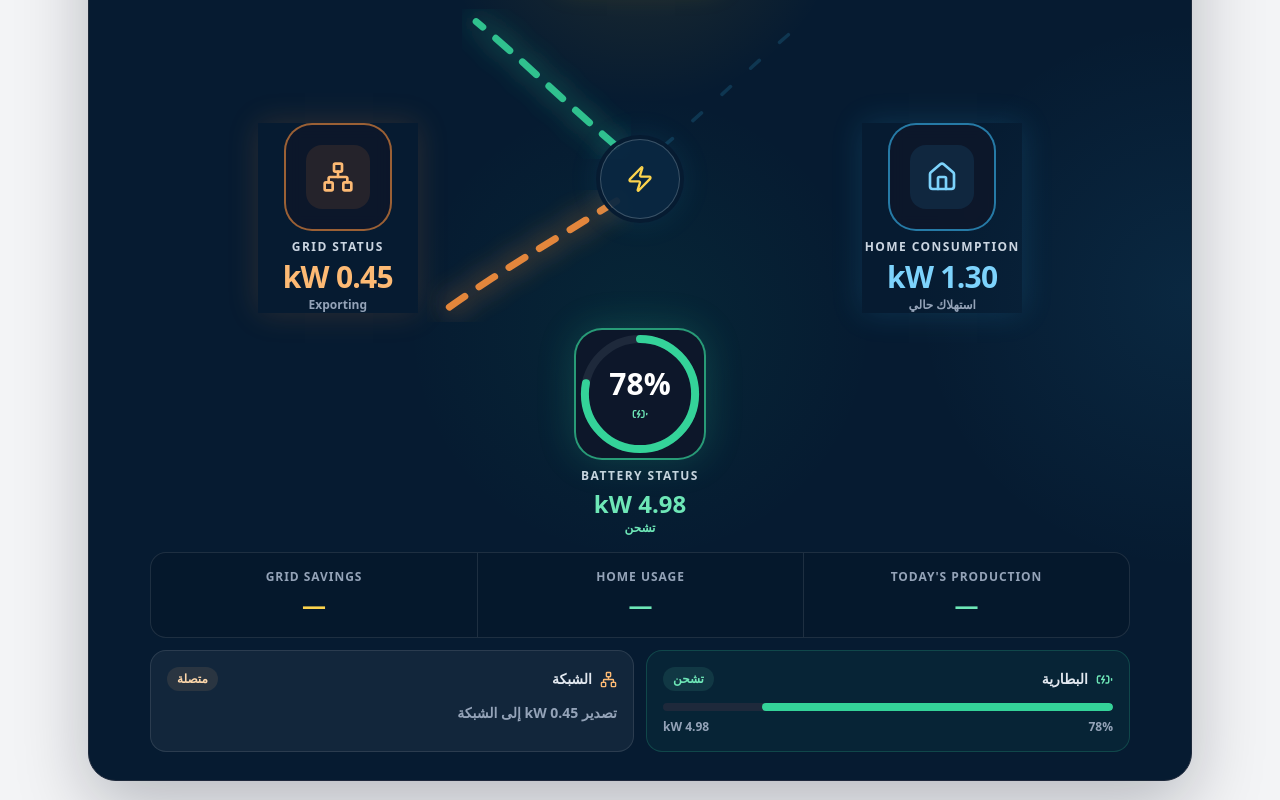
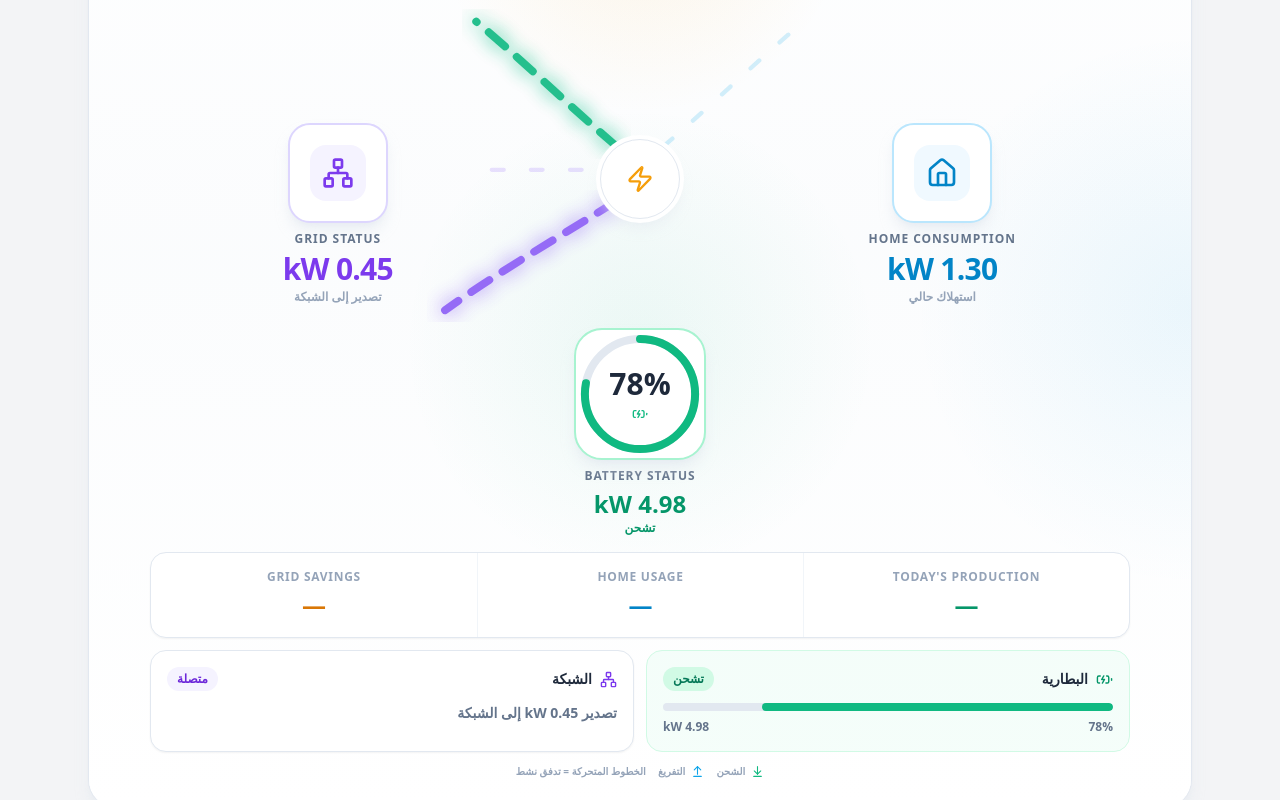
Before and after one commit to mahmoudbir-glitch/Shamsak, a Next.js app: page / in a window 1280 px wide. Shown: the part 460-1260 px from the top of the page. Built offline with nearby package versions, Linux system fonts and the light colour scheme.

Commit message:
feat: redesign solar hero with light interactive energy flow

```diff
--- a/src/components/solar-hero.tsx
+++ b/src/components/solar-hero.tsx
@@ -4,6 +4,8 @@ import {
   Network,
   Sun,
   Zap,
+  ArrowDownToLine,
+  ArrowUpFromLine,
 } from "lucide-react";
 import type { ReactNode } from "react";
 import type { EnergySnapshot } from "@/lib/energy";
@@ -23,32 +25,37 @@ function clamp(value: number, min: number, max: number) {
   return Math.min(max, Math.max(min, value));
 }
 
-const tone = {
+const tone: Record<FlowTone, {
+  text: string;
+  border: string;
+  icon: string;
+  soft: string;
+}> = {
   solar: {
-    text: "text-amber-300",
-    border: "border-amber-400/60",
-    glow: "shadow-[0_0_30px_rgba(251,191,36,.18)]",
-    icon: "bg-amber-400/10 text-amber-300",
+    text: "text-amber-600",
+    border: "border-amber-300",
+    icon: "bg-amber-50 text-amber-500",
+    soft: "bg-amber-50",
   },
   grid: {
-    text: "text-orange-300",
-    border: "border-orange-400/60",
-    glow: "shadow-[0_0_30px_rgba(251,146,60,.16)]",
-    icon: "bg-orange-400/10 text-orange-300",
+    text: "text-violet-600",
+    border: "border-violet-200",
+    icon: "bg-violet-50 text-violet-600",
+    soft: "bg-violet-50",
   },
   home: {
-    text: "text-sky-300",
-    border: "border-sky-400/60",
-    glow: "shadow-[0_0_30px_rgba(56,189,248,.16)]",
-    icon: "bg-sky-400/10 text-sky-300",
+    text: "text-sky-600",
+    border: "border-sky-200",
+    icon: "bg-sky-50 text-sky-600",
+    soft: "bg-sky-50",
   },
   battery: {
-    text: "text-emerald-300",
-    border: "border-emerald-400/60",
-    glow: "shadow-[0_0_30px_rgba(52,211,153,.18)]",
-    icon: "bg-emerald-400/10 text-emerald-300",
+    text: "text-emerald-600",
+    border: "border-emerald-200",
+    icon: "bg-emerald-50 text-emerald-600",
+    soft: "bg-emerald-50",
   },
-} satisfies Record<FlowTone, Record<string, string>>;
+};
 
 function EnergyNode({
   title,
@@ -66,17 +73,20 @@ function EnergyNode({
   const t = tone[variant];
 
   return (
-    <div
-      className={`relative z-20 flex w-[112px] flex-col items-center text-center sm:w-[160px] ${t.glow}`}
-    >
+    <div className="relative z-20 flex w-[112px] flex-col items-center text-center sm:w-[160px]">
       <div
-        className={`flex h-[78px] w-[78px] items-center justify-center rounded-[22px] border-2 bg-slate-900/85 backdrop-blur sm:h-[108px] sm:w-[108px] sm:rounded-[28px] ${t.border}`}
+        className={[
+          "flex h-[72px] w-[72px] items-center justify-center rounded-[22px]",
+          "border-2 bg-white shadow-lg shadow-slate-200/70 sm:h-[100px] sm:w-[100px]",
+          t.border,
+        ].join(" ")}
       >
-        <div className={`flex h-12 w-12 items-center justify-center rounded-2xl sm:h-16 sm:w-16 ${t.icon}`}>
+        <div className={`flex h-12 w-12 items-center justify-center rounded-2xl sm:h-14 sm:w-14 ${t.icon}`}>
           {icon}
         </div>
       </div>
-      <p className="mt-2 text-[10px] font-black tracking-[0.12em] text-slate-300 sm:text-xs">
+
+      <p className="mt-2 text-[10px] font-black tracking-[0.08em] text-slate-500 sm:text-xs">
         {title}
       </p>
       <p className={`mt-1 text-xl font-black tracking-tight sm:text-3xl ${t.text}`}>
@@ -100,23 +110,31 @@ function BatteryNode({
 }) {
   const safe = clamp(Math.round(soc), 0, 100);
   const circumference = 2 * Math.PI * 31;
-  const stroke = state === "discharging" ? "#38bdf8" : "#34d399";
+  const charging = state === "charging";
+  const discharging = state === "discharging";
 
   return (
     <div className="relative z-20 flex w-[140px] flex-col items-center text-center sm:w-[180px]">
-      <div className="relative flex h-[112px] w-[112px] items-center justify-center rounded-[28px] border-2 border-emerald-400/70 bg-slate-900/90 shadow-[0_0_38px_rgba(52,211,153,.2)] sm:h-[132px] sm:w-[132px]">
+      <div className="relative flex h-[112px] w-[112px] items-center justify-center rounded-[28px] border-2 border-emerald-200 bg-white shadow-lg shadow-slate-200/70 sm:h-[132px] sm:w-[132px]">
         <svg
-          className="-rotate-90 absolute inset-0 h-full w-full"
+          className="absolute inset-0 h-full w-full -rotate-90"
           viewBox="0 0 72 72"
           aria-hidden="true"
         >
-          <circle cx="36" cy="36" r="31" fill="none" stroke="#1e293b" strokeWidth="4.5" />
           <circle
             cx="36"
             cy="36"
             r="31"
             fill="none"
-            stroke={stroke}
+            stroke="#e2e8f0"
+            strokeWidth="4.5"
+          />
+          <circle
+            cx="36"
+            cy="36"
+            r="31"
+            fill="none"
+            stroke={discharging ? "#0ea5e9" : "#10b981"}
             strokeWidth="4.5"
             strokeLinecap="round"
             strokeDasharray={circumference}
@@ -124,22 +142,24 @@ function BatteryNode({
             className="transition-all duration-700"
           />
         </svg>
+
         <div className="relative">
-          <p className="text-2xl font-black text-white sm:text-3xl">{safe}%</p>
+          <p className="text-2xl font-black text-slate-800 sm:text-3xl">{safe}%</p>
           <BatteryCharging
             size={16}
-            className={state === "discharging" ? "mx-auto mt-1 text-sky-300" : "mx-auto mt-1 text-emerald-300"}
+            className={discharging ? "mx-auto mt-1 text-sky-500" : "mx-auto mt-1 text-emerald-500"}
             aria-hidden="true"
           />
         </div>
       </div>
-      <p className="mt-2 text-[10px] font-black tracking-[0.12em] text-slate-300 sm:text-xs">
+
+      <p className="mt-2 text-[10px] font-black tracking-[0.08em] text-slate-500 sm:text-xs">
         BATTERY STATUS
       </p>
-      <p className="mt-1 text-lg font-black text-emerald-300 sm:text-2xl">
+      <p className={`mt-1 text-lg font-black sm:text-2xl ${discharging ? "text-sky-600" : "text-emerald-600"}`}>
         {kw(power)} kW
       </p>
-      <p className={`text-xs font-bold ${state === "discharging" ? "text-sky-300" : "text-emerald-300"}`}>
+      <p className={`text-xs font-bold ${charging ? "text-emerald-600" : discharging ? "text-sky-600" : "text-slate-500"}`}>
         {batteryStateLabel(state)}
       </p>
     </div>
@@ -164,39 +184,15 @@ function FlowMap({
   gridExport: boolean;
 }) {
   const paths = [
-    {
-      d: "M50 25 C50 33 50 38 50 47",
-      color: "#fbbf24",
-      active: solarActive,
-    },
-    {
-      d: "M31 51 C38 51 42 51 47 51",
-      color: "#fb923c",
-      active: gridActive,
-    },
-    {
-      d: "M69 51 C62 51 58 51 53 51",
-      color: "#38bdf8",
-      active: homeActive,
-    },
-    {
-      d: "M50 56 C50 63 50 68 50 76",
-      color: charging ? "#34d399" : "#38bdf8",
-      active: batteryActive,
-    },
-    {
-      d: "M47 48 C40 42 35 37 29 32",
-      color: "#34d399",
-      active: charging,
-    },
-    {
-      d: "M53 48 C60 42 65 37 71 32",
-      color: "#38bdf8",
-      active: discharging,
-    },
+    { d: "M50 25 C50 33 50 39 50 47", color: "#f59e0b", active: solarActive },
+    { d: "M31 51 C38 51 42 51 47 51", color: "#8b5cf6", active: gridActive && !gridExport },
+    { d: "M69 51 C62 51 58 51 53 51", color: "#0ea5e9", active: homeActive },
+    { d: "M50 56 C50 63 50 68 50 76", color: charging ? "#10b981" : "#0ea5e9", active: batteryActive },
+    { d: "M47 48 C40 42 35 37 29 32", color: "#10b981", active: charging },
+    { d: "M53 48 C60 42 65 37 71 32", color: "#0ea5e9", active: discharging },
     {
       d: gridExport ? "M47 55 C39 60 32 64 25 69" : "M25 69 C32 64 39 60 47 55",
-      color: "#fb923c",
+      color: "#8b5cf6",
       active: gridActive && gridExport,
     },
   ];
@@ -210,7 +206,7 @@ function FlowMap({
     >
       <defs>
         <filter id="energy-glow">
-          <feGaussianBlur stdDeviation="1.8" result="blur" />
+          <feGaussianBlur stdDeviation="1.2" result="blur" />
           <feMerge>
             <feMergeNode in="blur" />
             <feMergeNode in="SourceGraphic" />
@@ -224,15 +220,15 @@ function FlowMap({
             d={path.d}
             fill="none"
             stroke={path.color}
-            strokeWidth={path.active ? "0.9" : "0.45"}
-            strokeDasharray={path.active ? "2.4 2.2" : "1.5 3.5"}
+            strokeWidth={path.active ? "1" : "0.55"}
+            strokeDasharray={path.active ? "2.8 2" : "1.5 3.5"}
             strokeLinecap="round"
-            opacity={path.active ? 0.9 : 0.16}
+            opacity={path.active ? 0.9 : 0.18}
             filter={path.active ? "url(#energy-glow)" : undefined}
           />
           {path.active && (
-            <circle r="1.25" fill={path.color} filter="url(#energy-glow)">
-              <animateMotion dur="1.7s" repeatCount="indefinite" path={path.d} />
+            <circle r="1.15" fill={path.color} filter="url(#energy-glow)">
+              <animateMotion dur="1.6s" repeatCount="indefinite" path={path.d} />
             </circle>
           )}
         </g>
@@ -241,18 +237,37 @@ function FlowMap({
   );
 }
 
+function Stat({
+  label,
+  value,
+  toneClass,
+}: {
+  label: string;
+  value: string;
+  toneClass: string;
+}) {
+  return (
+    <div className="min-w-0 px-2 py-4 text-center sm:px-4">
+      <p className="truncate text-[9px] font-black tracking-[0.06em] text-slate-400 sm:text-xs">
+        {label}
+      </p>
+      <p className={`mt-1 text-lg font-black sm:text-2xl ${toneClass}`}>{value}</p>
+    </div>
+  );
+}
+
 export function SolarHero({ data }: SolarHeroProps) {
   if (!data) {
     return (
       <section
-        aria-label="شمسك - تدفق الطاقة"
-        className="overflow-hidden rounded-[28px] border border-slate-200 bg-slate-950 shadow-[0_20px_60px_rgba(15,23,42,.18)]"
+        aria-label="شمسك — تدفق الطاقة"
+        className="overflow-hidden rounded-[28px] border border-slate-200 bg-white shadow-lg shadow-slate-200/60"
       >
         <div className="flex min-h-[520px] items-center justify-center p-6">
           <div className="text-center" role="status" aria-live="polite">
-            <Sun className="mx-auto animate-pulse text-amber-300" size={42} aria-hidden="true" />
-            <p className="mt-4 font-black text-white">جارٍ تحميل بيانات الطاقة…</p>
-            <p className="mt-1 text-xs text-slate-400">يتم تجهيز مخطط التدفق اللحظي</p>
+            <Sun className="mx-auto animate-pulse text-amber-500" size={42} aria-hidden="true" />
+            <p className="mt-4 font-black text-slate-800">جارٍ تحميل بيانات الطاقة…</p>
+            <p className="mt-1 text-xs text-slate-500">يتم تجهيز مخطط التدفق اللحظي</p>
           </div>
         </div>
       </section>
@@ -284,55 +299,56 @@ export function SolarHero({ data }: SolarHeroProps) {
   return (
     <section
       aria-labelledby="solar-hero-title"
-      className="overflow-hidden rounded-[28px] border border-slate-800 bg-[#061b31] text-white shadow-[0_24px_70px_rgba(2,12,27,.25)]"
+      className="overflow-hidden rounded-[28px] border border-slate-200 bg-white text-slate-900 shadow-lg shadow-slate-200/70"
     >
-      <header className="flex items-center justify-between gap-3 border-b border-white/10 bg-[#071f36]/90 px-4 py-4 sm:px-6">
+      <header className="flex items-center justify-between gap-3 border-b border-slate-100 bg-white px-4 py-4 sm:px-6">
         <div className="flex min-w-0 items-center gap-3">
-          <div className="flex h-11 w-11 shrink-0 items-center justify-center rounded-2xl border border-amber-300/40 bg-amber-300/10 text-amber-300 shadow-[0_0_25px_rgba(251,191,36,.14)]">
+          <div className="flex h-11 w-11 shrink-0 items-center justify-center rounded-2xl border border-amber-200 bg-amber-50 text-amber-500">
             <Sun size={24} aria-hidden="true" />
           </div>
           <div className="min-w-0">
-            <h2 id="solar-hero-title" className="text-xl font-black">
-              شمسك ☀️
+            <h2 id="solar-hero-title" className="text-xl font-black text-slate-900">
+              شمسك
             </h2>
-            <p className="truncate text-xs font-semibold text-slate-400">
+            <p className="truncate text-xs font-semibold text-slate-500">
               إدارة ومراقبة الطاقة الشمسية
             </p>
           </div>
         </div>
+
         <span
           className={`shrink-0 rounded-full border px-3 py-1.5 text-[10px] font-black ${
             data.source === "demo"
-              ? "border-amber-300/30 bg-amber-300/10 text-amber-200"
-              : "border-emerald-300/30 bg-emerald-300/10 text-emerald-200"
+              ? "border-amber-200 bg-amber-50 text-amber-700"
+              : "border-emerald-200 bg-emerald-50 text-emerald-700"
           }`}
         >
           {data.source === "demo" ? "DEMO" : "LIVE"}
         </span>
       </header>
 
-      <div className="relative overflow-hidden px-3 py-5 sm:px-6 sm:py-7">
+      <div className="relative overflow-hidden bg-gradient-to-b from-white via-slate-50/60 to-white px-3 py-5 sm:px-6 sm:py-7">
         <div
           className="pointer-events-none absolute inset-0"
           aria-hidden="true"
           style={{
             background:
-              "radial-gradient(circle at 50% 18%, rgba(251,191,36,.12), transparent 20%), radial-gradient(circle at 50% 58%, rgba(16,185,129,.07), transparent 28%), radial-gradient(circle at 100% 55%, rgba(56,189,248,.08), transparent 22%)",
+              "radial-gradient(circle at 50% 18%, rgba(245,158,11,.10), transparent 20%), radial-gradient(circle at 50% 58%, rgba(16,185,129,.07), transparent 28%), radial-gradient(circle at 100% 55%, rgba(14,165,233,.07), transparent 22%)",
           }}
         />
 
         <div className="relative mx-auto max-w-[980px]">
           <div className="flex items-center justify-between gap-2">
             <div className="flex items-center gap-2">
-              <span className="h-2 w-2 rounded-full bg-emerald-400 shadow-[0_0_12px_rgba(52,211,153,.9)]" />
-              <span className="text-xs font-bold text-slate-300">حالة النظام الآن</span>
+              <span className="h-2 w-2 rounded-full bg-emerald-500 shadow-[0_0_12px_rgba(16,185,129,.5)]" />
+              <span className="text-xs font-bold text-slate-600">حالة النظام الآن</span>
             </div>
-            <span className="rounded-full border border-white/10 bg-white/5 px-3 py-1.5 text-[10px] font-black text-slate-200">
+            <span className="rounded-full border border-slate-200 bg-white px-3 py-1.5 text-[10px] font-black text-slate-700 shadow-sm">
               {statusText}
             </span>
           </div>
 
-          <div className="relative mx-auto mt-3 aspect-[0.82] w-full max-w-[620px] sm:aspect-[1/1] sm:max-w-[780px]">
+          <div className="relative mx-auto mt-3 aspect-[0.82] w-full max-w-[620px] sm:aspect-square sm:max-w-[780px]">
             <FlowMap
               solarActive={solarActive}
               homeActive={homeActive}
@@ -362,10 +378,10 @@ export function SolarHero({ data }: SolarHeroProps) {
                   !data.gridConnected
                     ? "لا يوجد اتصال"
                     : gridImport
-                      ? "Importing"
+                      ? "سحب من الشبكة"
                       : gridExport
-                        ? "Exporting"
-                        : "Balanced"
+                        ? "تصدير إلى الشبكة"
+                        : "متوازنة"
                 }
                 icon={<Network size={32} aria-hidden="true" />}
               />
@@ -386,83 +402,81 @@ export function SolarHero({ data }: SolarHeroProps) {
             </div>
 
             <div className="absolute left-1/2 top-[47%] z-20 -translate-x-1/2">
-              <div className="flex h-16 w-16 items-center justify-center rounded-full border border-white/20 bg-[#0a2742]/95 shadow-[0_0_35px_rgba(56,189,248,.12)] ring-4 ring-[#061b31] sm:h-20 sm:w-20">
+              <div className="flex h-16 w-16 items-center justify-center rounded-full border border-slate-200 bg-white shadow-lg shadow-slate-200/70 ring-4 ring-white sm:h-20 sm:w-20">
                 <Zap
                   size={28}
-                  className={solarActive ? "text-amber-300" : "text-slate-500"}
+                  className={solarActive ? "text-amber-500" : "text-slate-400"}
                   aria-hidden="true"
                 />
               </div>
             </div>
           </div>
 
-          <div className="grid grid-cols-3 overflow-hidden rounded-2xl border border-white/10 bg-black/10">
-            <div className="min-w-0 border-l border-white/10 px-2 py-4 text-center sm:px-4">
-              <p className="truncate text-[9px] font-black tracking-[0.08em] text-slate-400 sm:text-xs">
-                TODAY'S PRODUCTION
-              </p>
-              <p className="mt-1 text-lg font-black text-emerald-300 sm:text-2xl">
-                {data.todayProductionKWh != null ? `${data.todayProductionKWh.toFixed(1)} kWh` : "—"}
-              </p>
+          <div className="grid grid-cols-3 overflow-hidden rounded-2xl border border-slate-200 bg-white shadow-sm">
+            <div className="border-l border-slate-100">
+              <Stat
+                label="TODAY'S PRODUCTION"
+                value={data.todayProductionKWh != null ? `${data.todayProductionKWh.toFixed(1)} kWh` : "—"}
+                toneClass="text-emerald-600"
+              />
             </div>
-            <div className="min-w-0 border-l border-white/10 px-2 py-4 text-center sm:px-4">
-              <p className="truncate text-[9px] font-black tracking-[0.08em] text-slate-400 sm:text-xs">
-                HOME USAGE
-              </p>
-              <p className="mt-1 text-lg font-black text-emerald-300 sm:text-2xl">
-                {data.todayHomeUsageKWh != null ? `${data.todayHomeUsageKWh.toFixed(1)} kWh` : "—"}
-              </p>
+            <div className="border-l border-slate-100">
+              <Stat
+                label="HOME USAGE"
+                value={data.todayHomeUsageKWh != null ? `${data.todayHomeUsageKWh.toFixed(1)} kWh` : "—"}
+                toneClass="text-sky-600"
+              />
             </div>
-            <div className="min-w-0 px-2 py-4 text-center sm:px-4">
-              <p className="truncate text-[9px] font-black tracking-[0.08em] text-slate-400 sm:text-xs">
-                GRID SAVINGS
-              </p>
-              <p className="mt-1 text-lg font-black text-amber-300 sm:text-2xl">
-                {data.todayGridSavings != null ? `${data.todayGridSavings.toFixed(1)} kWh` : "—"}
-              </p>
-            </div>
+            <Stat
+              label="GRID SAVINGS"
+              value={data.todayGridSavings != null ? `${data.todayGridSavings.toFixed(1)} kWh` : "—"}
+              toneClass="text-amber-600"
+            />
           </div>
 
           <div className="mt-3 grid gap-3 sm:grid-cols-2">
-            <div className="rounded-2xl border border-emerald-400/20 bg-emerald-400/5 p-4">
+            <div className="rounded-2xl border border-emerald-100 bg-emerald-50/50 p-4">
               <div className="flex items-center justify-between gap-3">
                 <div className="flex items-center gap-2">
-                  <BatteryCharging size={17} className="text-emerald-300" aria-hidden="true" />
-                  <span className="text-sm font-black text-slate-200">البطارية</span>
+                  <BatteryCharging size={17} className="text-emerald-600" aria-hidden="true" />
+                  <span className="text-sm font-black text-slate-800">البطارية</span>
                 </div>
-                <span className="rounded-full bg-emerald-300/10 px-2.5 py-1 text-xs font-black text-emerald-300">
+                <span className="rounded-full bg-emerald-100 px-2.5 py-1 text-xs font-black text-emerald-700">
                   {batteryStateLabel(state)}
                 </span>
               </div>
-              <div className="mt-3 h-2 overflow-hidden rounded-full bg-slate-800">
+
+              <div className="mt-3 h-2 overflow-hidden rounded-full bg-slate-200">
                 <div
-                  className={`h-full rounded-full transition-all duration-700 ${discharging ? "bg-sky-400" : "bg-emerald-400"}`}
+                  className={`h-full rounded-full transition-all duration-700 ${discharging ? "bg-sky-500" : "bg-emerald-500"}`}
                   style={{ width: `${clamp(data.batterySoc, 0, 100)}%` }}
                 />
               </div>
-              <div className="mt-2 flex items-center justify-between text-xs font-bold text-slate-400">
+
+              <div className="mt-2 flex items-center justify-between text-xs font-bold text-slate-500">
                 <span>{Math.round(clamp(data.batterySoc, 0, 100))}%</span>
                 <span>{kw(data.batteryPowerW)} kW</span>
               </div>
             </div>
 
-            <div className="rounded-2xl border border-white/10 bg-white/5 p-4">
+            <div className="rounded-2xl border border-slate-200 bg-white p-4 shadow-sm">
               <div className="flex items-center justify-between gap-3">
                 <div className="flex items-center gap-2">
-                  <Network size={17} className="text-orange-300" aria-hidden="true" />
-                  <span className="text-sm font-black text-slate-200">الشبكة</span>
+                  <Network size={17} className="text-violet-600" aria-hidden="true" />
+                  <span className="text-sm font-black text-slate-800">الشبكة</span>
                 </div>
                 <span
                   className={`rounded-full px-2.5 py-1 text-xs font-black ${
                     data.gridConnected
-                      ? "bg-orange-300/10 text-orange-200"
-                      : "bg-slate-700 text-slate-300"
+                      ? "bg-violet-50 text-violet-700"
+                      : "bg-slate-100 text-slate-500"
                   }`}
                 >
                   {data.gridConnected ? "متصلة" : "مفصولة"}
                 </span>
               </div>
-              <p className="mt-3 text-sm font-semibold text-slate-400">
+
+              <p className="mt-3 text-sm font-semibold text-slate-500">
                 {!data.gridConnected
                   ? "لا يوجد اتصال بالشبكة حاليًا."
                   : gridImport
@@ -473,6 +487,18 @@ export function SolarHero({ data }: SolarHeroProps) {
               </p>
             </div>
           </div>
+
+          <div className="mt-3 flex flex-wrap items-center justify-center gap-3 text-[10px] font-bold text-slate-400">
+            <span className="inline-flex items-center gap-1.5">
+              <ArrowDownToLine size={13} className="text-emerald-500" aria-hidden="true" />
+              الشحن
+            </span>
+            <span className="inline-flex items-center gap-1.5">
+              <ArrowUpFromLine size={13} className="text-sky-500" aria-hidden="true" />
+              التفريغ
+            </span>
+            <span>الخطوط المتحركة = تدفق نشط</span>
+          </div>
         </div>
       </div>
     </section>
```
